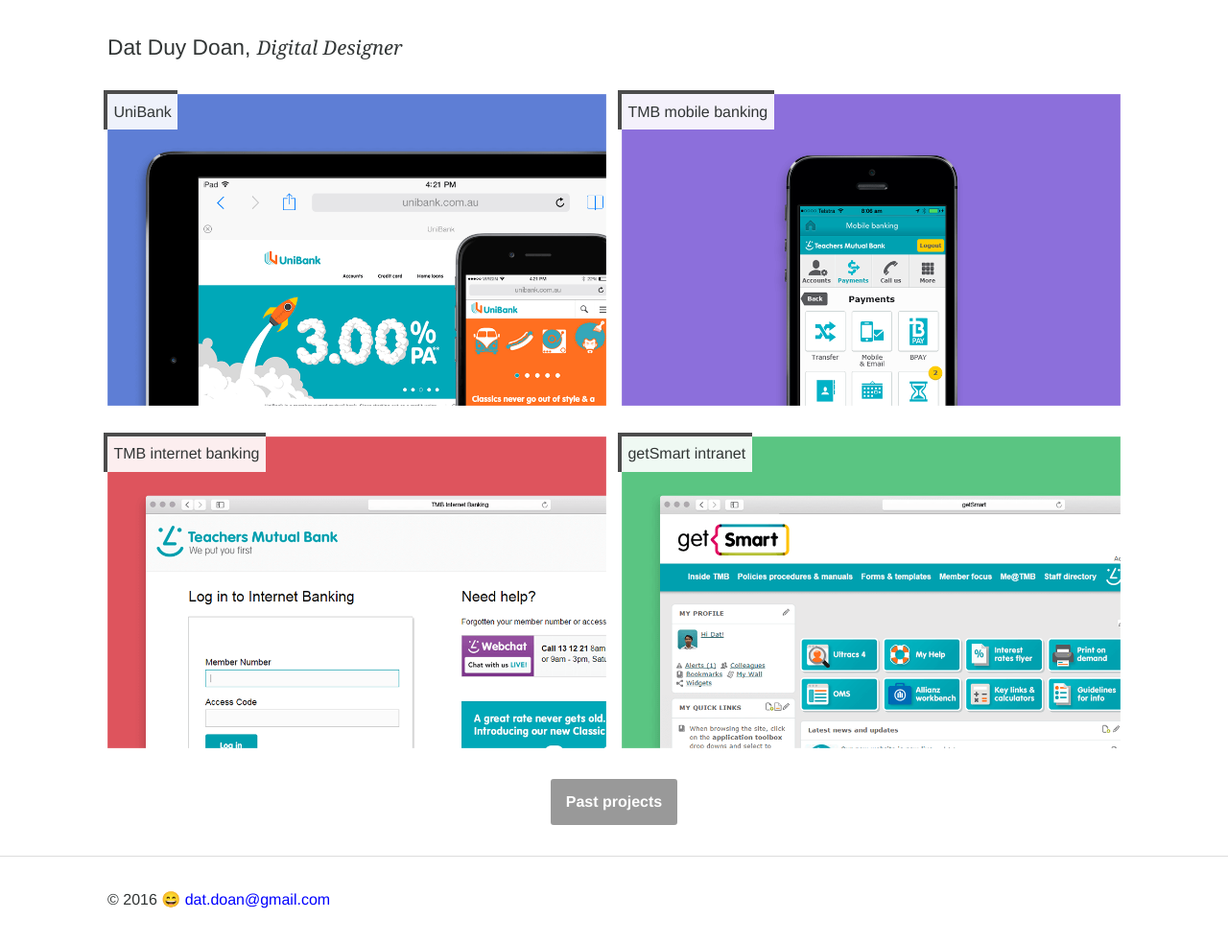
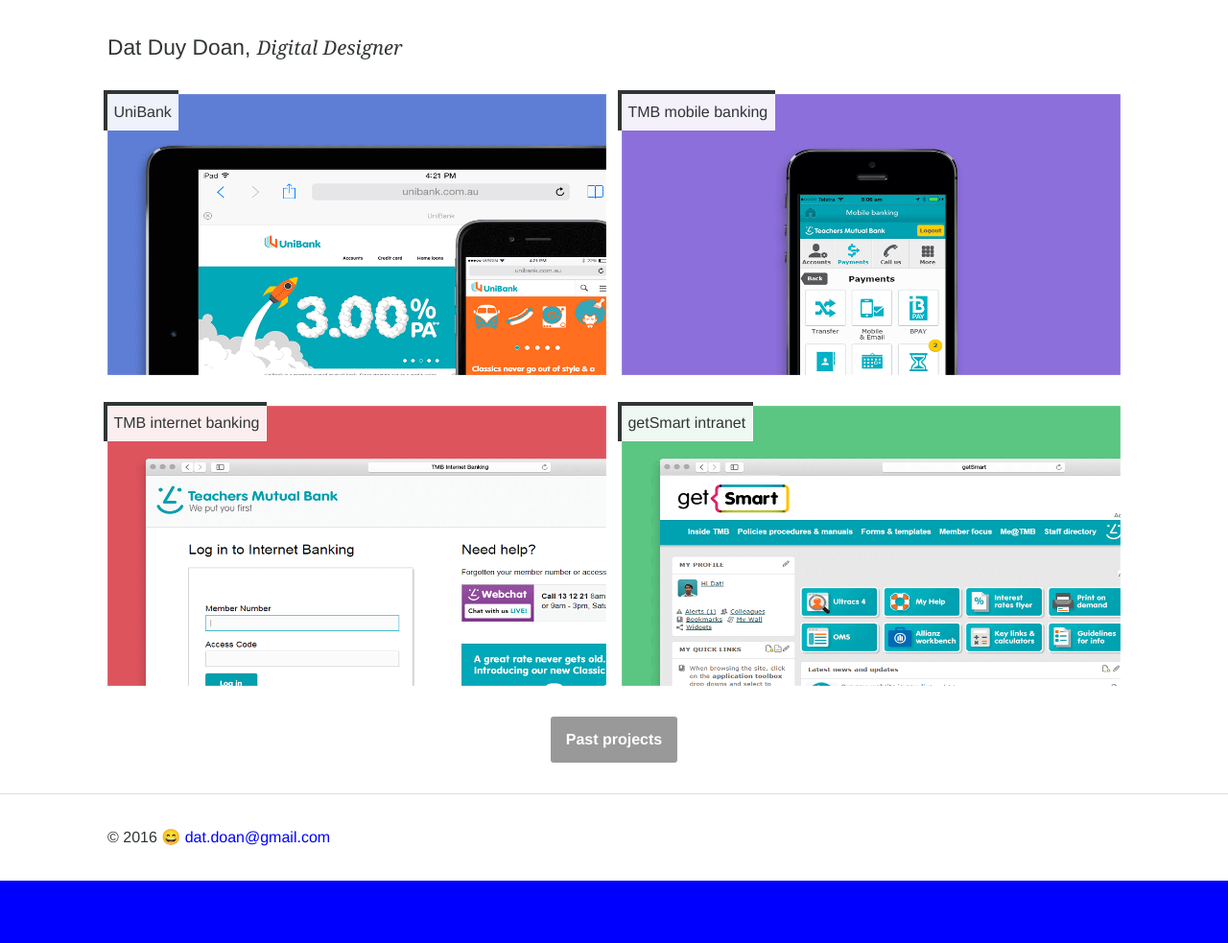
Before and after one commit to datdoan/datdoan.github.io, a Jekyll site: the page built from index.html, in a window 1280 px wide. Shown: the whole page at 96% size. Built offline with Jekyll 4.4.1, drawn with Linux system fonts in a browser that asks for light colours; after the commit the page ends 918 px from its top, so only the background shows below that.

Commit message:
Added intrinsic placeholder and picture element to artwork

```diff
--- a/_scss/components/__all.scss
+++ b/_scss/components/__all.scss
@@ -1,2 +1,3 @@
 @import "grid";
 @import "animation";
+@import "intrinsic";
--- /dev/null
+++ b/_scss/components/_intrinsic.scss
@@ -0,0 +1,40 @@
+// intrinsic.scss ------------------------
+// An Intrinsic Ratio Component
+// ---------------------------------------
+
+.intrinsic {
+
+  // Make sure <picture> wrapper is set to block
+  // Max-width is governed by parentNode
+  display: block;
+
+  // Intrinsic Ratio Box
+  position: relative;
+  height: 0;
+  width: 100%;
+  padding-top: 100%; // Default to square
+
+  // Custom Styling
+  background: $main-background-color;
+}
+  // Add as many ratios as you'd like...
+.intrinsic--square {
+  padding-top: 100%;
+}
+
+.intrinsic--4x3 {
+  padding-top: 75%;
+}
+
+.intrinsic--16x9 {
+  padding-top: 56.25%;
+}
+
+// Force the item to fill the intrinsic box
+.intrinsic__item {
+  position: absolute;
+  top: 0;
+  left: 0;
+  width: 100%;
+  height: 100%;
+}
--- a/_scss/modules/_project.scss
+++ b/_scss/modules/_project.scss
@@ -4,16 +4,19 @@
   &:active, &:hover {
     animation-name: shake;
   }
+}
 
-}
 .project__header {
   @include position(absolute, null);
+  padding: 0.4rem;
   color: $dark-gray;
-  padding: 0.4rem;
   background-color: rgba(255, 255, 255, 0.90);
-  box-shadow: -2px -2px 0px 2px rgba(0,0,0,.70);
+  box-shadow: -2px -2px 0px 2px $dark-gray;
+  border-right: 1px solid $base-background-color;
+  border-bottom: 1px solid $base-background-color;
+  z-index: 100;
+}
 
-}
 .project__img {
   display: block;
   cursor: not-allowed;
--- a/index.html
+++ b/index.html
@@ -7,22 +7,34 @@
   <section class="grid grid--gutters grid--full large-grid--1of2">
     <div class="grid-cell project u-pos-r">
       <h2 class="project__header">UniBank</h2>
-      <img class="project__img" src="images/unibank.png" alt="UniBank website" title="Not ready">
+      <picture class="intrinsic intrinsic--16x9">
+        <source media="(min-width: 768px)" srcset="images/unibank_lg.png">
+        <img class="project__img intrinsic__item" src="images/unibank.png" alt="UniBank website" title="Not ready">
+      </picture>
     </div>
     <div class="grid-cell project u-pos-r">
       <h2 class="project__header">TMB mobile banking</h2>
-      <img class="project__img" src="images/tmb-mb.png" alt="Teachers Mutual
+      <picture class="intrinsic intrinsic--16x9">
+        <source media="(min-width: 768px)" srcset="images/tmb-mb_lg.png">
+        <img class="project__img intrinsic__item" src="images/tmb-mb.png" alt="Teachers Mutual
         Bank Mobile Banking" title="Not ready">
+      </picture>
     </div>
     <div class="grid-cell project u-pos-r">
       <h2 class="project__header">TMB internet banking</h2>
-      <img class="project__img" src="images/tmb-ib.png" alt="Teachers Mutual
+      <picture class="intrinsic intrinsic--16x9">
+        <source media="(min-width: 768px)" srcset="images/tmb-ib_lg.png">
+        <img class="project__img intrinsic__item" src="images/tmb-ib.png" alt="Teachers Mutual
         Banking Internet Banking" title="Not ready">
+      </picture>
     </div>
     <div class="grid-cell project u-pos-r">
       <h2 class="project__header">getSmart intranet</h2>
-      <img class="project__img" src="images/getsmart.png" alt="getSmart
+      <picture class="intrinsic intrinsic--16x9">
+        <source media="(min-width: 768px)" srcset="images/getsmart_lg.png">
+        <img class="project__img intrinsic__item" src="images/getsmart.png" alt="getSmart
         intranet" title="Not ready">
+      </picture>
     </div>
   </section>
   <section class="grid grid--center">
```
Also changed, not shown: images/getsmart.png, images/getsmart_lg.png (added), images/tmb-ib.png, images/tmb-ib_lg.png (added), images/tmb-mb.png, images/tmb-mb_lg.png (added), images/unibank.png, images/unibank_lg.png (added).
